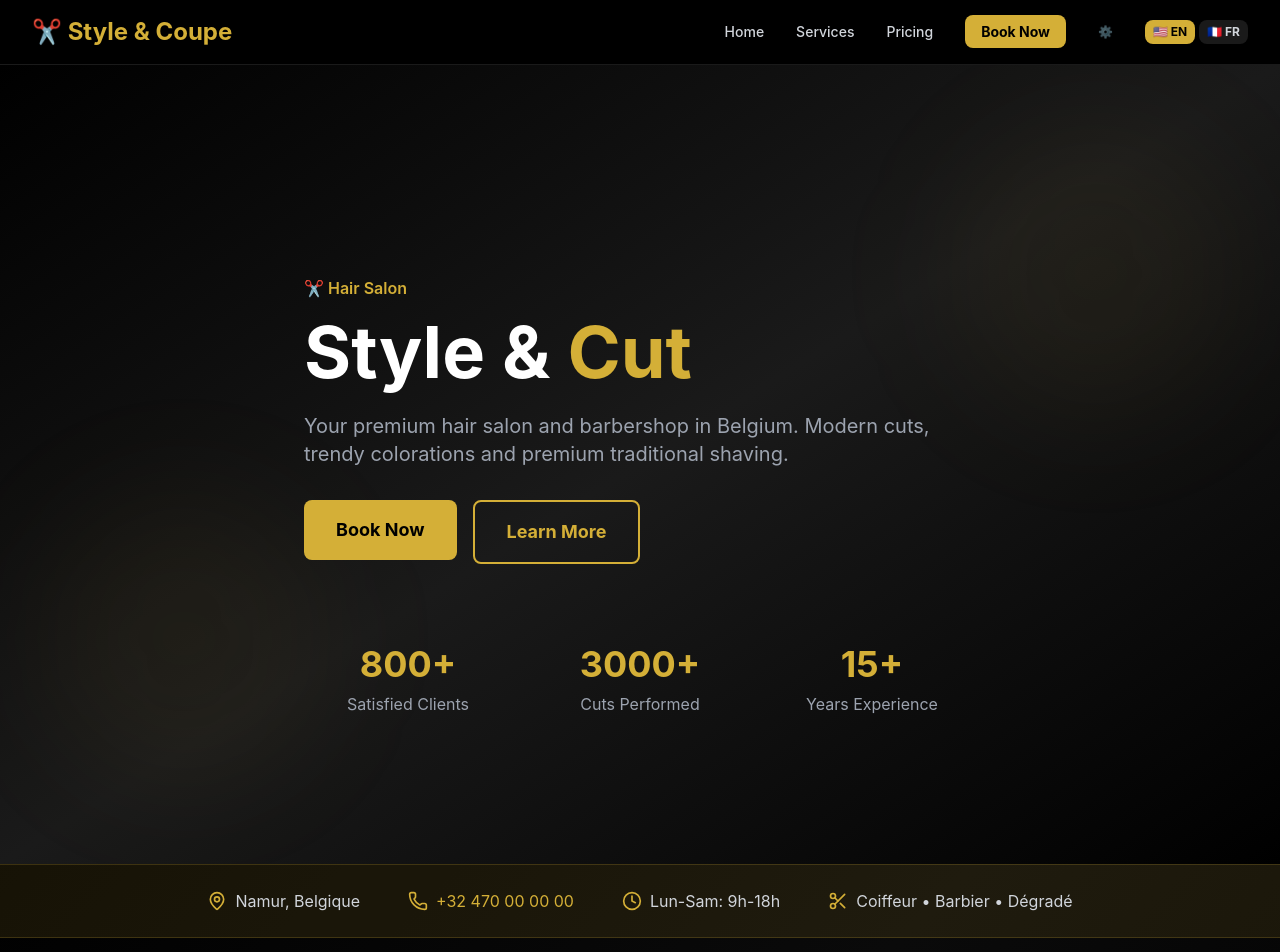
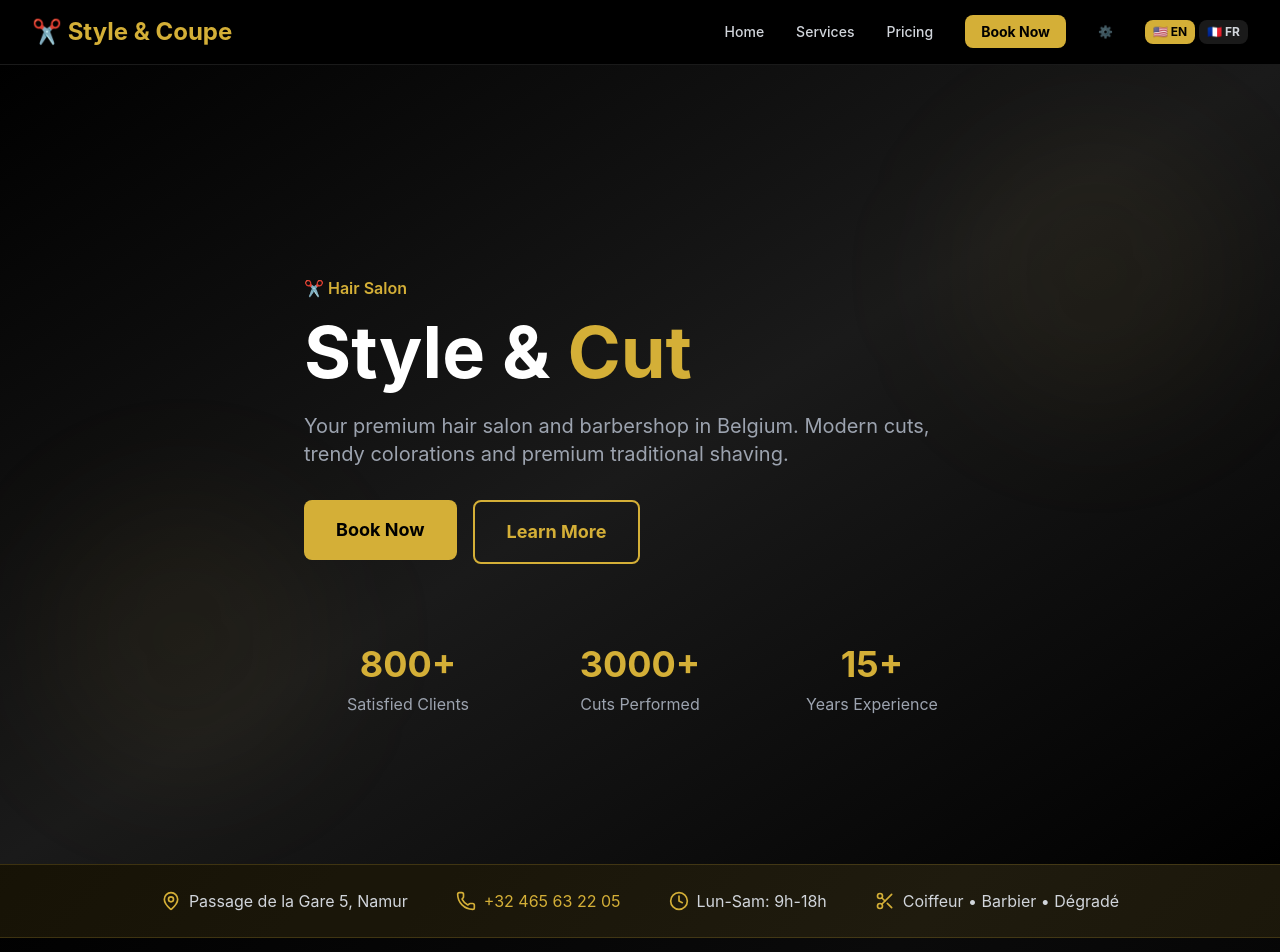
Before and after one commit to azizsebri3/barbershop-tarek, a Next.js app: page / in a window 1280 px wide. Shown: the top 952 px of the page. Built offline with nearby package versions, Linux system fonts and the light colour scheme; no server answers; the database is empty.

Commit message:
feat: update real contact info - Passage de la Gare 5, +32465632205, GPS coords

```diff
--- a/src/app/layout.tsx
+++ b/src/app/layout.tsx
@@ -133,9 +133,9 @@ const jsonLd = {
   '@id': 'https://tareksalon.be/#organization',
   name: 'Tarek Salon',
   alternateName: 'Tarek Barbershop Namur',
-  description: 'Salon de coiffure et barbershop professionnel à Namur, Belgique. Spécialisé dans les coupes hommes, dégradés, barbes et soins capillaires.',
+  description: 'Salon de coiffure et barbershop professionnel à Namur, Belgique. Spécialisé dans les coupes hommes, dégradés, barbes et soins capillaires. Situé près de la gare de Namur.',
   url: 'https://tareksalon.be',
-  telephone: '+32470000000', // À remplacer par le vrai numéro
+  telephone: '+32465632205',
   email: 'contact@tareksalon.be',
   image: 'https://tareksalon.be/og-image.jpg',
   logo: 'https://tareksalon.be/icons/icon-512x512.png',
@@ -143,21 +143,21 @@ const jsonLd = {
   currenciesAccepted: 'EUR',
   paymentAccepted: 'Cash, Credit Card, Bancontact',
 
-  // Adresse (À REMPLIR avec la vraie adresse!)
+  // Adresse réelle
   address: {
     '@type': 'PostalAddress',
-    streetAddress: 'Rue de Bruxelles 123', // À remplacer
+    streetAddress: 'Passage de la Gare 5',
     addressLocality: 'Namur',
     addressRegion: 'Namur',
     postalCode: '5000',
     addressCountry: 'BE'
   },
 
-  // Coordonnées GPS (À REMPLIR!)
+  // Coordonnées GPS réelles
   geo: {
     '@type': 'GeoCoordinates',
-    latitude: 50.4649, // Coordonnées de Namur centre
-    longitude: 4.8674
+    latitude: 50.467900303318515,
+    longitude: 4.8633730935488275
   },
 
   // Zone de service
@@ -254,12 +254,8 @@ const jsonLd = {
     worstRating: '1'
   },
 
-  // Réseaux sociaux
-  sameAs: [
-    'https://www.facebook.com/tareksalon',
-    'https://www.instagram.com/tareksalon',
-    // Ajouter les vrais liens
-  ]
+  // Réseaux sociaux (à ajouter plus tard)
+  sameAs: []
 }
 
 export default function RootLayout({
@@ -278,8 +274,8 @@ export default function RootLayout({
         {/* Geo meta tags pour SEO local */}
         <meta name="geo.region" content="BE-WNA" />
         <meta name="geo.placename" content="Namur" />
-        <meta name="geo.position" content="50.4649;4.8674" />
-        <meta name="ICBM" content="50.4649, 4.8674" />
+        <meta name="geo.position" content="50.467900;4.863373" />
+        <meta name="ICBM" content="50.467900, 4.863373" />
       </head>
       <body className="bg-primary text-white">
         <LanguageProvider>
--- a/src/app/page.tsx
+++ b/src/app/page.tsx
@@ -51,12 +51,12 @@ export default function Home() {
           <div className="flex flex-wrap justify-center items-center gap-6 md:gap-12 text-sm md:text-base">
             <div className="flex items-center gap-2 text-gray-300">
               <MapPin className="w-5 h-5 text-accent" />
-              <span>Namur, Belgique</span>
+              <span>Passage de la Gare 5, Namur</span>
             </div>
             <div className="flex items-center gap-2 text-gray-300">
               <Phone className="w-5 h-5 text-accent" />
-              <a href="tel:+32470000000" className="hover:text-accent transition-colors">
-                +32 470 00 00 00
+              <a href="tel:+32465632205" className="hover:text-accent transition-colors">
+                +32 465 63 22 05
               </a>
             </div>
             <div className="flex items-center gap-2 text-gray-300">
@@ -224,8 +224,8 @@ export default function Home() {
             <div>
               <h3 className="text-xl font-bold text-accent mb-4">Contact</h3>
               <ul className="text-gray-400 text-sm space-y-2">
-                <li>📍 Rue de Bruxelles, 5000 Namur</li>
-                <li>📞 <a href="tel:+32470000000" className="hover:text-accent">+32 470 00 00 00</a></li>
+                <li>📍 Passage de la Gare 5, 5000 Namur</li>
+                <li>📞 <a href="tel:+32465632205" className="hover:text-accent">+32 465 63 22 05</a></li>
                 <li>📧 <a href="mailto:contact@tareksalon.be" className="hover:text-accent">contact@tareksalon.be</a></li>
                 <li>🌐 <a href="https://tareksalon.be" className="hover:text-accent">tareksalon.be</a></li>
               </ul>
```
